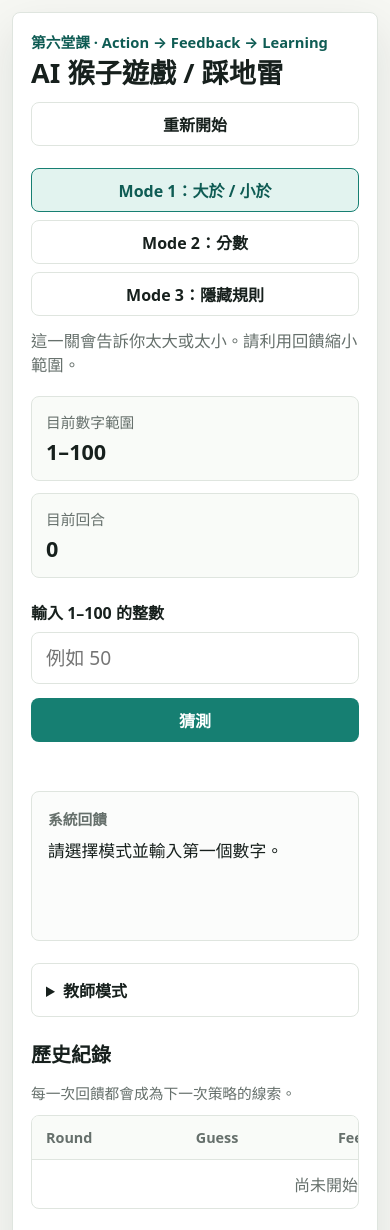
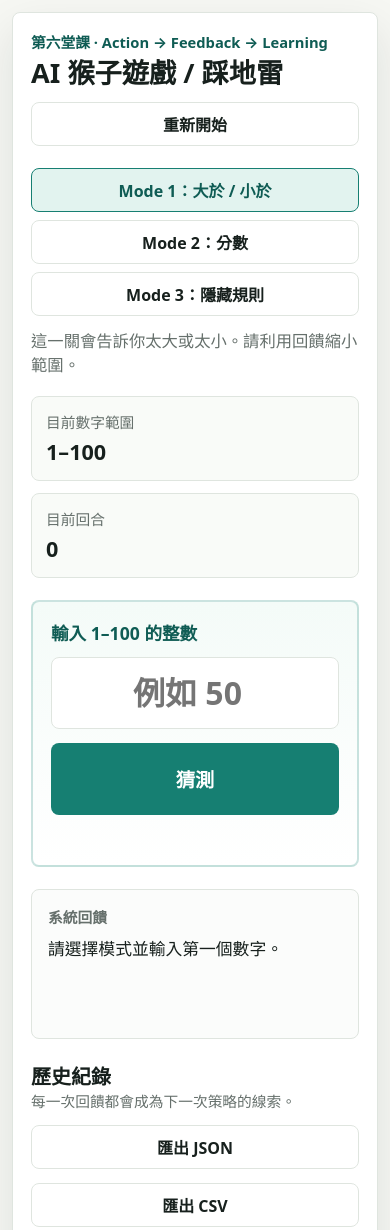
Before and after one commit to lakoxil/ai-monkey-game, a website with bundled scripts: page index.html in a window 390 px wide. Shown: the top 1230 px of the page. Built offline with nearby package versions, Linux system fonts and the light colour scheme.

Commit message:
Enlarge guess controls and remove teacher panel

```diff
--- a/app/main.js
+++ b/app/main.js
@@ -19,7 +19,6 @@ const elements = {
   resetButton: document.querySelector("#resetButton"),
   roundCount: document.querySelector("#roundCount"),
   successStatus: document.querySelector("#successStatus"),
-  teacherAnswer: document.querySelector("#teacherAnswer"),
   exportJsonButton: document.querySelector("#exportJsonButton"),
   exportCsvButton: document.querySelector("#exportCsvButton"),
 };
@@ -32,7 +31,6 @@ function render() {
   elements.modeDescription.textContent = currentMode.description;
   elements.roundCount.textContent = String(state.history.length);
   elements.successStatus.hidden = !state.isComplete;
-  elements.teacherAnswer.textContent = String(state.answer);
   elements.guessButton.disabled = state.isComplete;
   elements.guessInput.disabled = state.isComplete;
   renderHistory(elements.historyBody, state.history);
--- a/index.html
+++ b/index.html
@@ -61,28 +61,16 @@
           <p id="streamingFeedback"></p>
         </section>
 
-        <details class="teacher-panel">
-          <summary>教師模式</summary>
-          <div class="teacher-grid">
-            <div>
-              <span>答案</span>
-              <strong id="teacherAnswer"></strong>
-            </div>
-            <div>
-              <span>Mode 3 隱藏規則</span>
-              <strong>每 5 格扣 5 分，加上接近/遠離微調</strong>
-            </div>
-          </div>
-          <div class="teacher-actions">
-            <button class="secondary-button" id="exportJsonButton" type="button">匯出 JSON</button>
-            <button class="secondary-button" id="exportCsvButton" type="button">匯出 CSV</button>
-          </div>
-        </details>
-
         <section class="history-section" aria-labelledby="history-title">
           <div class="section-row">
-            <h2 id="history-title">歷史紀錄</h2>
-            <span id="historyHint">每一次回饋都會成為下一次策略的線索。</span>
+            <div>
+              <h2 id="history-title">歷史紀錄</h2>
+              <span id="historyHint">每一次回饋都會成為下一次策略的線索。</span>
+            </div>
+            <div class="history-actions">
+              <button class="secondary-button" id="exportJsonButton" type="button">匯出 JSON</button>
+              <button class="secondary-button" id="exportCsvButton" type="button">匯出 CSV</button>
+            </div>
           </div>
           <div class="table-wrap">
             <table>
--- a/styles.css
+++ b/styles.css
@@ -81,7 +81,7 @@ button {
 .header-row,
 .section-row,
 .guess-controls,
-.teacher-actions {
+.history-actions {
   display: flex;
   align-items: center;
   gap: 14px;
@@ -151,7 +151,6 @@ h2 {
 
 .mode-card,
 .feedback-box,
-.teacher-panel,
 .history-section,
 .analysis-section {
   margin-top: 22px;
@@ -190,8 +189,7 @@ h2 {
   margin-top: 20px;
 }
 
-.status-item,
-.teacher-grid > div {
+.status-item {
   border: 1px solid var(--line);
   border-radius: 8px;
   padding: 14px;
@@ -199,7 +197,6 @@ h2 {
 }
 
 .status-item span,
-.teacher-grid span,
 .feedback-title,
 .input-help,
 #historyHint {
@@ -208,8 +205,7 @@ h2 {
   font-size: 0.92rem;
 }
 
-.status-item strong,
-.teacher-grid strong {
+.status-item strong {
   display: block;
   margin-top: 5px;
   font-size: 1.35rem;
@@ -223,25 +219,36 @@ h2 {
 
 .guess-form {
   margin-top: 22px;
+  border: 2px solid rgba(22, 127, 114, 0.22);
+  border-radius: 8px;
+  padding: clamp(18px, 4vw, 30px);
+  background: linear-gradient(180deg, #f4fbf8, #ffffff);
 }
 
 .guess-form label {
   display: block;
-  margin-bottom: 8px;
+  margin-bottom: 12px;
+  color: var(--accent-strong);
+  font-size: clamp(1.1rem, 3vw, 1.55rem);
   font-weight: 750;
 }
 
 .guess-controls {
   align-items: stretch;
+  display: grid;
+  grid-template-columns: minmax(0, 1fr) minmax(150px, 0.34fr);
+  gap: 14px;
 }
 
 input[type="number"] {
-  width: min(360px, 100%);
-  min-height: 52px;
+  width: 100%;
+  min-height: clamp(72px, 10vw, 96px);
   border: 1px solid var(--line);
   border-radius: 8px;
-  padding: 0 14px;
-  font-size: 1.2rem;
+  padding: 0 18px;
+  font-size: clamp(2rem, 7vw, 3.8rem);
+  font-weight: 850;
+  text-align: center;
 }
 
 input[type="number"]:focus {
@@ -251,9 +258,15 @@ input[type="number"]:focus {
 
 .input-help {
   min-height: 1.3em;
-  margin: 8px 0 0;
+  margin: 10px 0 0;
   color: var(--warn);
+  font-size: 1.05rem;
   font-weight: 650;
+}
+
+.guess-form .primary-button {
+  min-height: clamp(72px, 10vw, 96px);
+  font-size: clamp(1.2rem, 3vw, 1.8rem);
 }
 
 .feedback-box {
@@ -276,27 +289,7 @@ input[type="number"]:focus {
   line-height: 1.7;
 }
 
-.teacher-panel {
-  border: 1px solid var(--line);
-  border-radius: 8px;
-  padding: 14px;
-  background: #fff;
-}
-
-.teacher-panel summary {
-  font-weight: 800;
-  cursor: pointer;
-}
-
-.teacher-grid {
-  display: grid;
-  grid-template-columns: 0.7fr 1.3fr;
-  gap: 12px;
-  margin-top: 14px;
-}
-
-.teacher-actions {
-  margin-top: 12px;
+.history-actions {
   flex-wrap: wrap;
 }
 
@@ -566,8 +559,11 @@ tbody tr:last-child td {
 
   .mode-tabs,
   .status-grid,
-  .teacher-grid,
   .analysis-summary {
+    grid-template-columns: 1fr;
+  }
+
+  .guess-controls {
     grid-template-columns: 1fr;
   }
 
```
